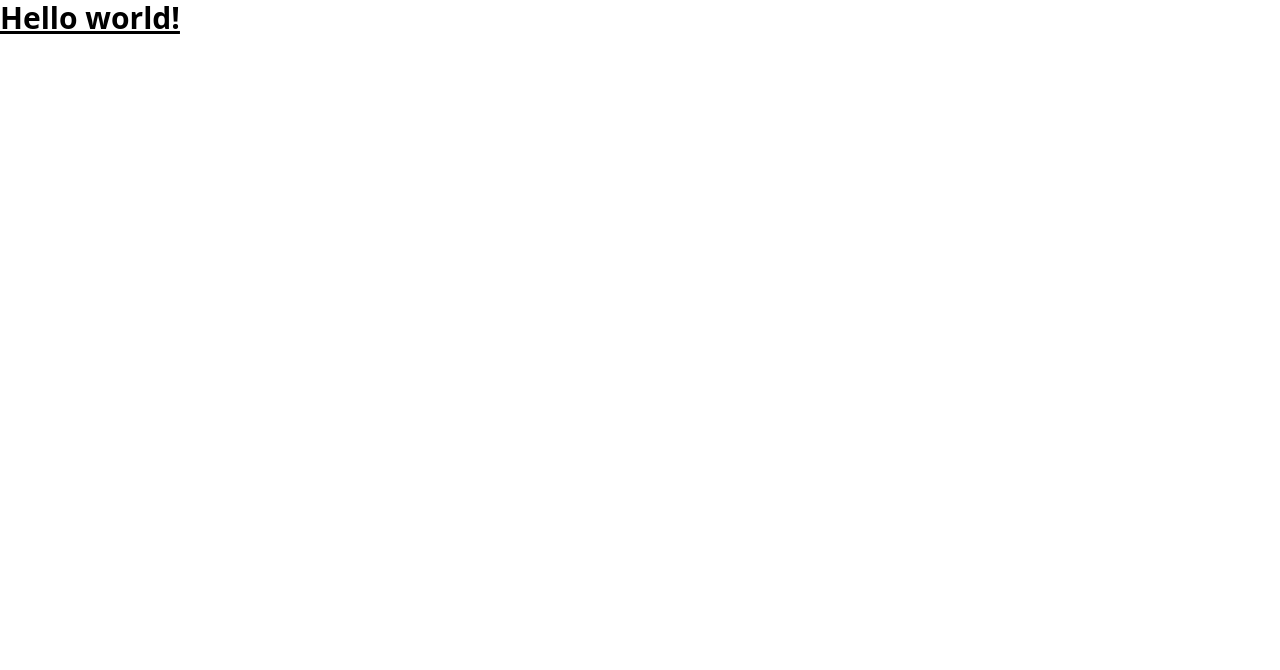
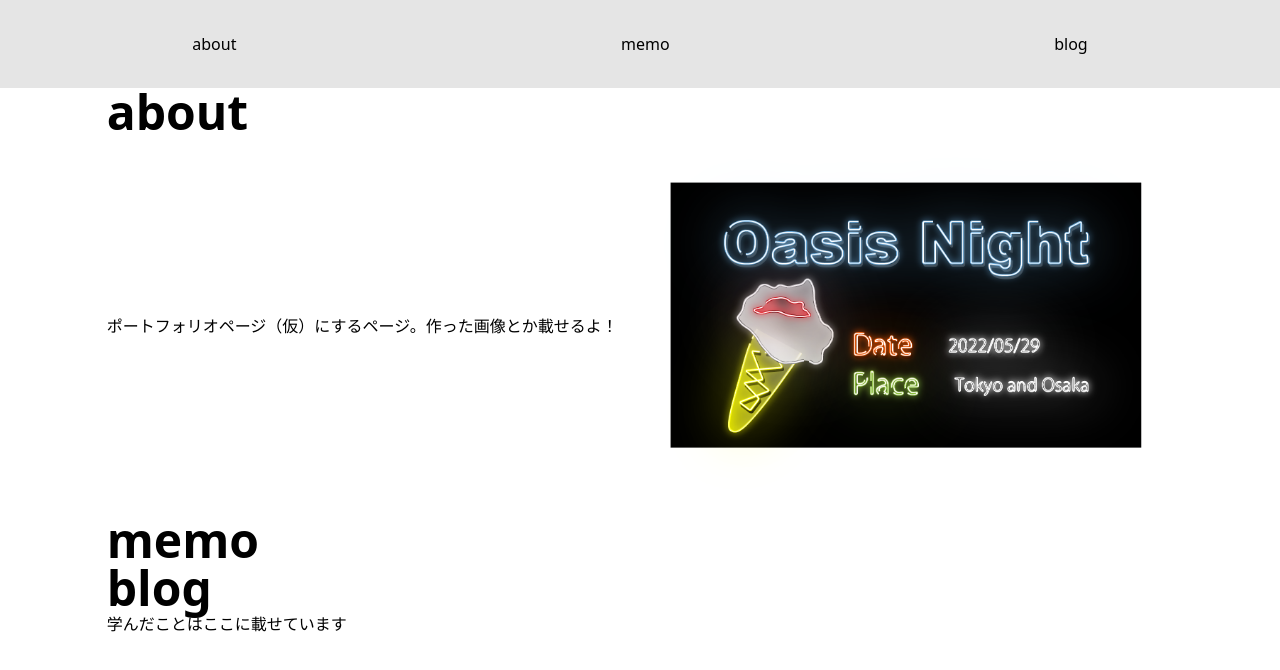
Before and after one commit to Genmai-Cha/my-page, a website: page src/index.html in a window 1280 px wide. Drawn offline with Linux system fonts and the light colour scheme.

Commit message:
add: Topページ枠組みを追加

```diff
--- a/src/index.html
+++ b/src/index.html
@@ -8,9 +8,40 @@
     <title>Document</title>
 </head>
 <body>
-    <h1 class="text-3xl font-bold underline">
-        Hello world!
-      </h1>
+    <header class="bg-neutral-200 py-8">
+        <ul class="flex justify-around">
+            <li>
+                <a href="#about">about</a>
+            </li>
+            <li>
+                <a href="#memo">memo</a>
+            </li>
+            <li>
+                <a href="#">blog</a>
+            </li>
+        </ul>
+    </header>
+
+    <section class="w-10/12 m-auto" id="about">
+        <h2 class="font-extrabold text-5xl">about</h2>
+        <div class="flex items-center">
+            <div class="w-2/4">
+                <p>ポートフォリオページ（仮）にするページ。作った画像とか載せるよ！</p>
+            </div>
+            <div class="w-2/4">
+                <img src="./img/oasis-night.png" alt="">
+            </div>
+        </div>
+    </section>
+
+    <section id="memo" class="w-10/12 m-auto">
+        <h2 class="font-extrabold text-5xl">memo</h2>
+    </section>
+
+    <section id="blog" class="w-10/12 m-auto">
+        <h2 class="font-extrabold text-5xl">blog</h2>
+        <p>学んだことはここに載せています</p>
+    </section>
 
 </body>
 </html>
```
Also changed, not shown: src/img/oasis-night.png (added).
